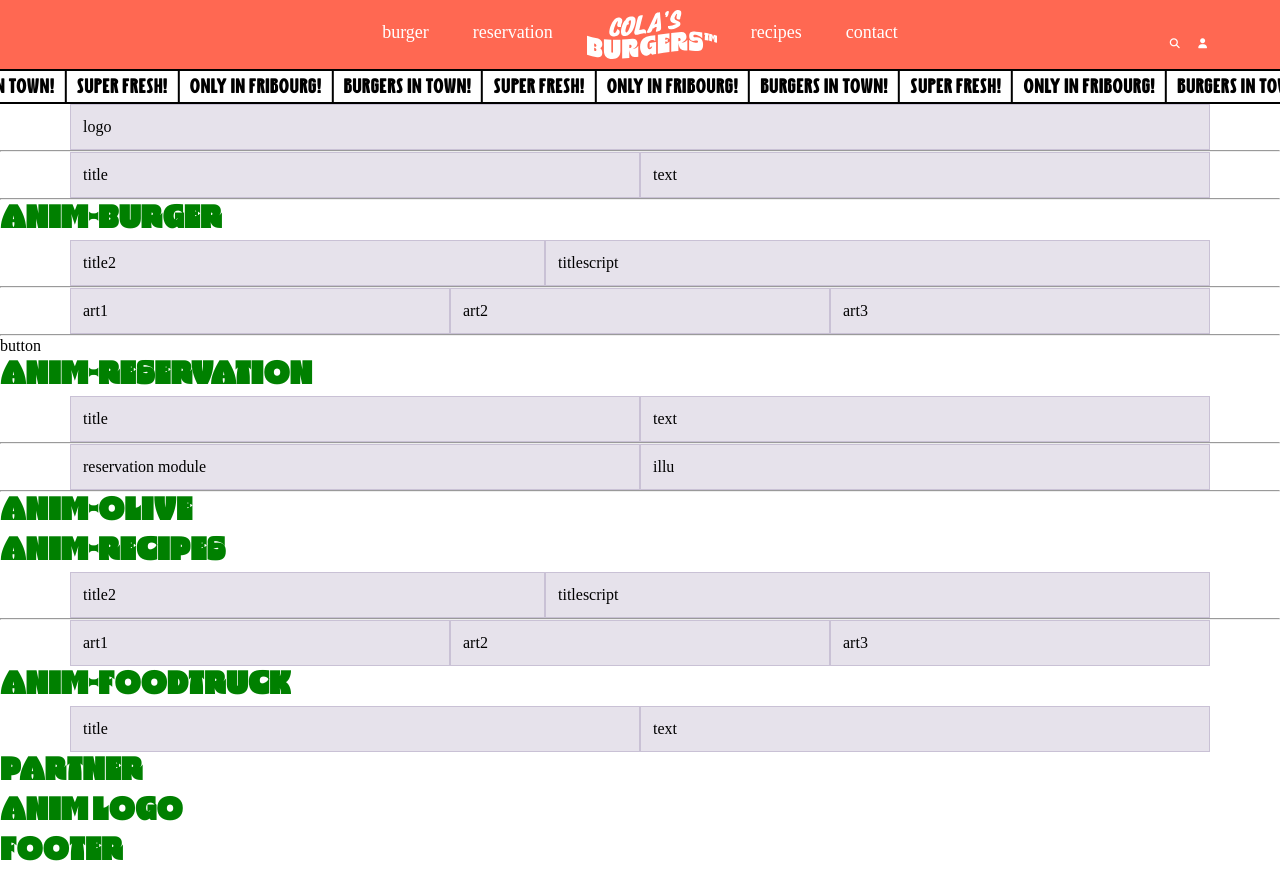
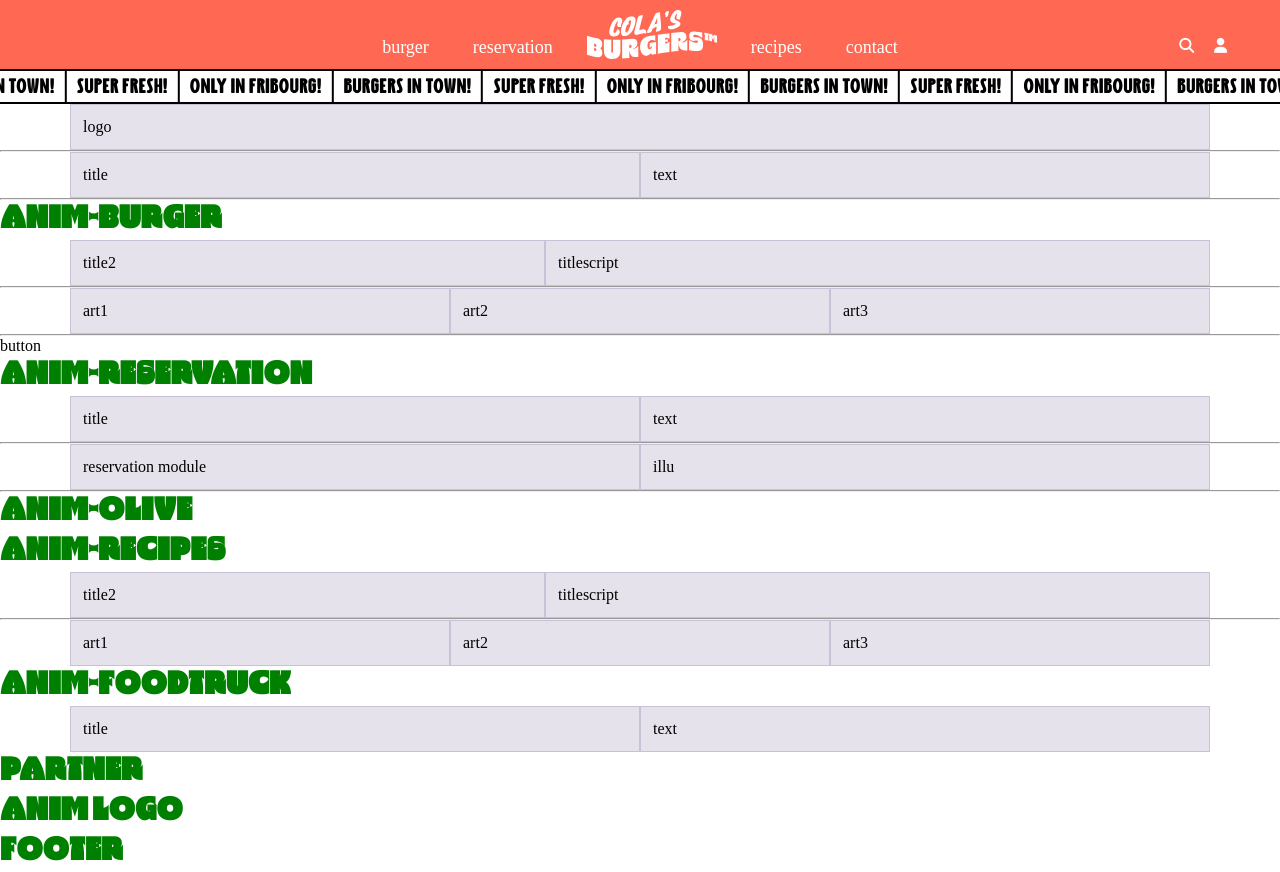
Before and after one commit to thomasrouiller/colasburger, a website built with Parcel: page src/index.html in a window 1280 px wide. Built offline with nearby package versions, Linux system fonts and the light colour scheme.

Commit message:
header done

```diff
--- a/src/index.html
+++ b/src/index.html
@@ -20,15 +20,15 @@
           <div class="line line-03"></div>
         </div>
         <nav class="nav-lg">
-          <a class="header-nav" href="#">burger</a>
-          <a class="header-nav" href="#">reservation</a>
+          <a class="header-nav header-link" href="#">burger</a>
+          <a class="header-nav header-link" href="#">reservation</a>
           <img
             class="logo"
             src="../src/img/cola-logo-white.svg"
             alt="Le logo Cola's Burger"
           />
-          <a class="header-nav" href="#">recipes</a>
-          <a class="header-nav" href="#">contact</a>
+          <a class="header-nav header-link" href="#">recipes</a>
+          <a class="header-nav header-link" href="#">contact</a>
         </nav>
         <nav class="nav-lg nav-icone header-nav">
           <i class="fa-solid fa-magnifying-glass"></i>
--- a/src/scss/main.scss
+++ b/src/scss/main.scss
@@ -73,6 +73,7 @@ h1 {
   font-family: "hubdisplay";
   color: green;
 }
+
 // header
 
 header {
@@ -111,11 +112,11 @@ header {
 
 .nav-icone {
   font-family: FontAwesome6Free-Solid;
-  font-size: 10px;
+  font-size: 15px;
   color: #ffffff;
   letter-spacing: 0;
   position: fixed;
-  right: 45px;
+  right: 25px;
   top: 30px;
 }
 
@@ -127,6 +128,11 @@ header {
   .header-nav {
     display: none;
   }
+}
+
+.header-link {
+  position: relative;
+  top: 15px;
 }
 
 //burger
```
